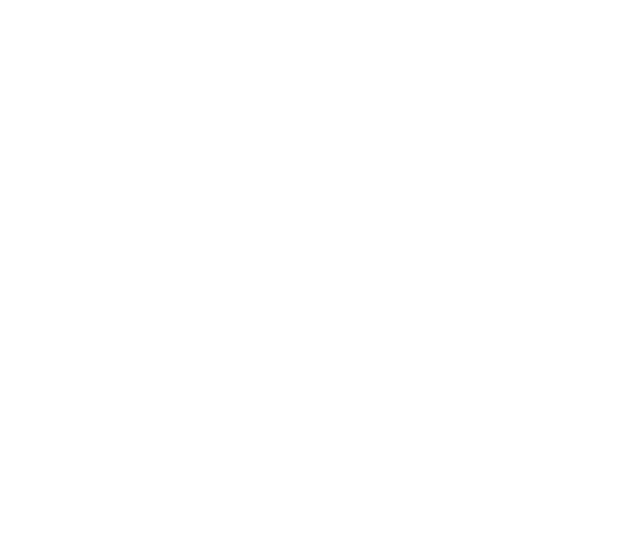
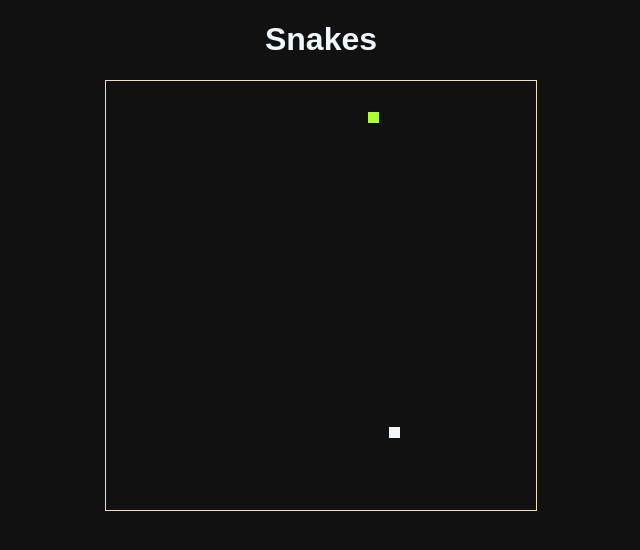
Before and after one commit to ashez2000/snakes, a website built with Vite: page index.html in a window 1280 px wide. Shown: the whole page, without its empty margins (319-959 px from the left). Built offline with nearby package versions, Linux system fonts and the light colour scheme.

Commit message:
Render board, snake and food

```diff
--- a/index.html
+++ b/index.html
@@ -6,6 +6,12 @@
     <title>Snakes</title>
   </head>
   <body>
+    <h1 style="text-align: center">Snakes</h1>
+
+    <main class="container">
+      <div id="board"></div>
+    </main>
+
     <script type="module" src="/src/main.ts"></script>
   </body>
 </html>
--- /dev/null
+++ b/src/box.ts
@@ -0,0 +1,11 @@
+import { randInt } from "./util"
+
+export type Box = {
+  x: number
+  y: number
+}
+
+export const randBox = (range: number): Box => ({
+  x: randInt(range),
+  y: randInt(range),
+})
--- a/src/main.ts
+++ b/src/main.ts
@@ -1 +1,9 @@
-console.log("Hello, world!")
+import "./style.css"
+
+import { GRID_SIZE, render } from "./render"
+import { Box, randBox } from "./box"
+
+let snake: Box[] = [randBox(GRID_SIZE)]
+let food: Box = randBox(GRID_SIZE)
+
+render(snake, food)
--- /dev/null
+++ b/src/render.ts
@@ -0,0 +1,20 @@
+import { Box } from "./box"
+
+export const GRID_SIZE = 20
+
+const board = document.getElementById("board")!
+
+const createBox = (box: Box, type: "snake" | "food") => {
+  const elm = document.createElement("div")
+  elm.classList.add(type + "-box")
+  elm.style.gridRowStart = "" + box.y
+  elm.style.gridColumnStart = "" + box.x
+  return elm
+}
+
+export const render = (snake: Box[], food: Box) => {
+  for (const b of snake) {
+    board.appendChild(createBox(b, "snake"))
+  }
+  board.appendChild(createBox(food, "food"))
+}
--- /dev/null
+++ b/src/style.css
@@ -0,0 +1,32 @@
+body {
+  background-color: #111111;
+  color: aliceblue;
+  font-family: sans-serif;
+}
+
+.container {
+  display: flex;
+  justify-content: center;
+  align-items: center;
+}
+
+.snake-box {
+  background-color: aliceblue;
+}
+
+.food-box {
+  background-color: greenyellow;
+}
+
+#board {
+  width: 32vw;
+  height: 32vw;
+
+  padding: 10px;
+  border: solid 1px wheat;
+
+  display: grid;
+  grid-template-rows: repeat(20, 1fr);
+  grid-template-columns: repeat(20, 1fr);
+  gap: 10px;
+}
--- /dev/null
+++ b/src/util.ts
@@ -0,0 +1 @@
+export const randInt = (x: number) => Math.floor(Math.random() * x)
```
